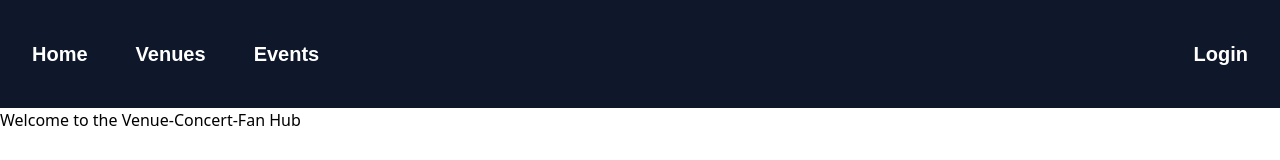
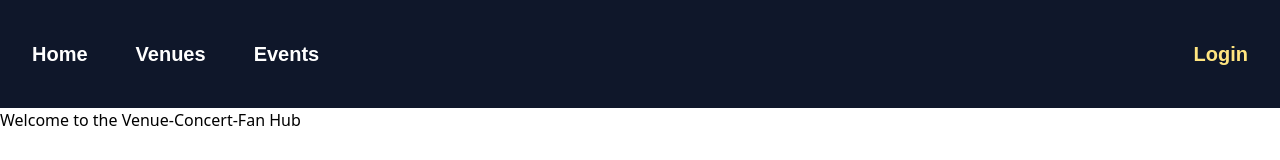
Before and after one commit to losttherexo/lil-stinkers-event-club, a React (Create React App) app in the folder client/: page / in a window 1280 px wide. Shown: the top 160 px of the page. Built offline with nearby package versions, Linux system fonts and the light colour scheme; no server answers.

Commit message:
login css

```diff
--- a/client/src/Navbar.js
+++ b/client/src/Navbar.js
@@ -18,12 +18,12 @@ function Navbar({user, onLogout}) {
                 <NavLink className="NavLink" to = "/events">Events</NavLink>
                 </div>
                 {user ? (
-                    <div>
-                        <p >Welcome, {user.username}!</p>
-                        <button onClick={handleLogout}>Logout</button>
+                    <div class="flex justify-between gap-x-6">
+                        <p className="logout">Welcome, {user.username}!</p>
+                        <button className="logoutbtn" onClick={handleLogout}>Logout</button>
                     </div>
                 ) : (
-                    <Link className="NavLink" to="/login">Login</Link>
+                    <Link className="NavLogin" to="/login">Login</Link>
                 )}
             </nav>
         </header>
--- a/client/src/index.css
+++ b/client/src/index.css
@@ -12,3 +12,30 @@
     padding-bottom:15px;
     font-family: 'Poppins', sans-serif;
 }
+
+.logout {
+    color: white;
+    font-size: 20px;
+    font-weight: bold;
+    padding-top:15px;
+    padding-bottom:15px;
+    font-family: 'Poppins', sans-serif;
+}
+
+.logoutbtn {
+    color: rgb(255, 229, 128);
+    font-size: 20px;
+    font-weight: bold;
+    padding-top:15px;
+    padding-bottom:15px;
+    font-family: 'Poppins', sans-serif;
+}
+
+.NavLogin {
+    color: rgb(255, 229, 128);
+    font-size: 20px;
+    font-weight: bold;
+    padding-top:15px;
+    padding-bottom:15px;
+    font-family: 'Poppins', sans-serif;
+}
```
